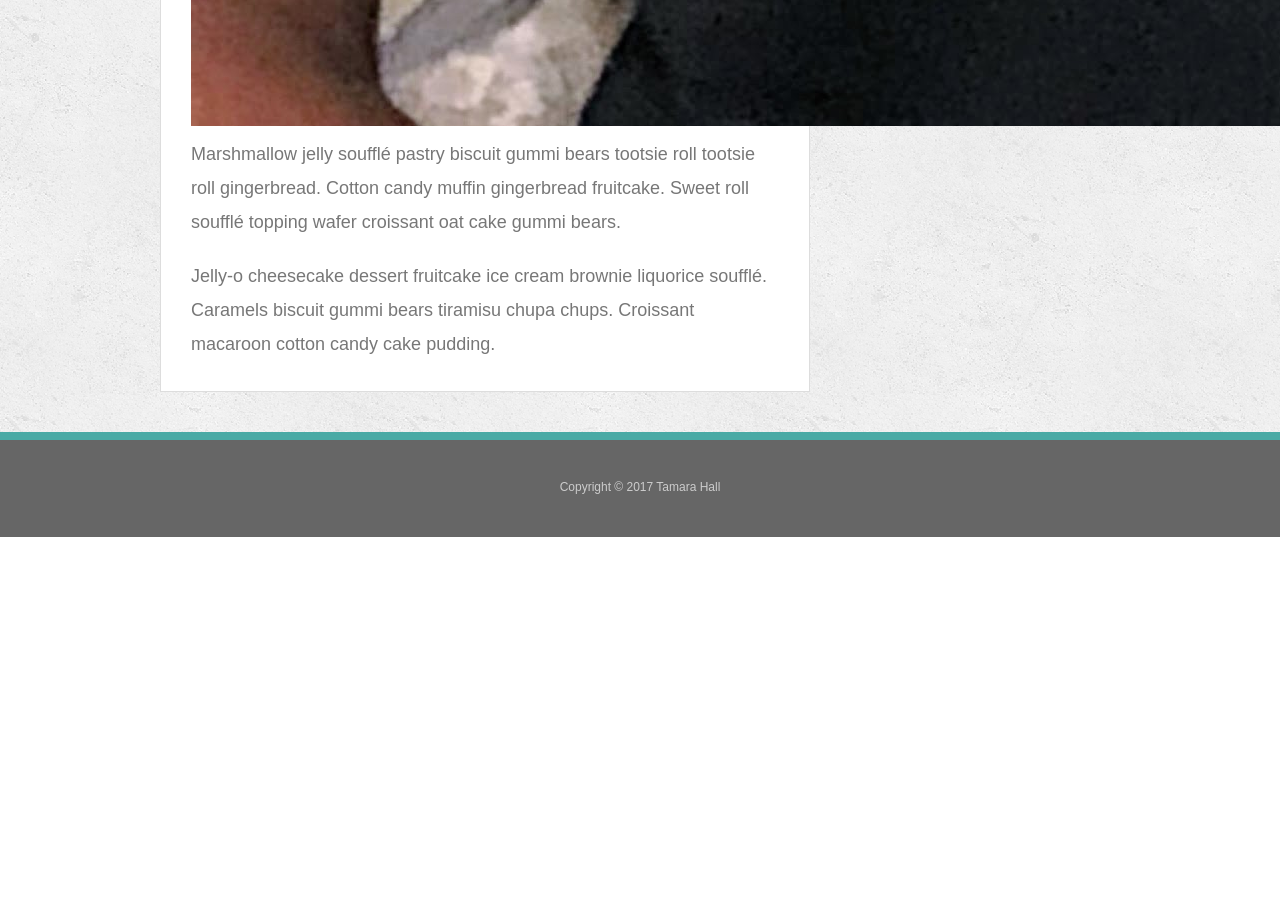
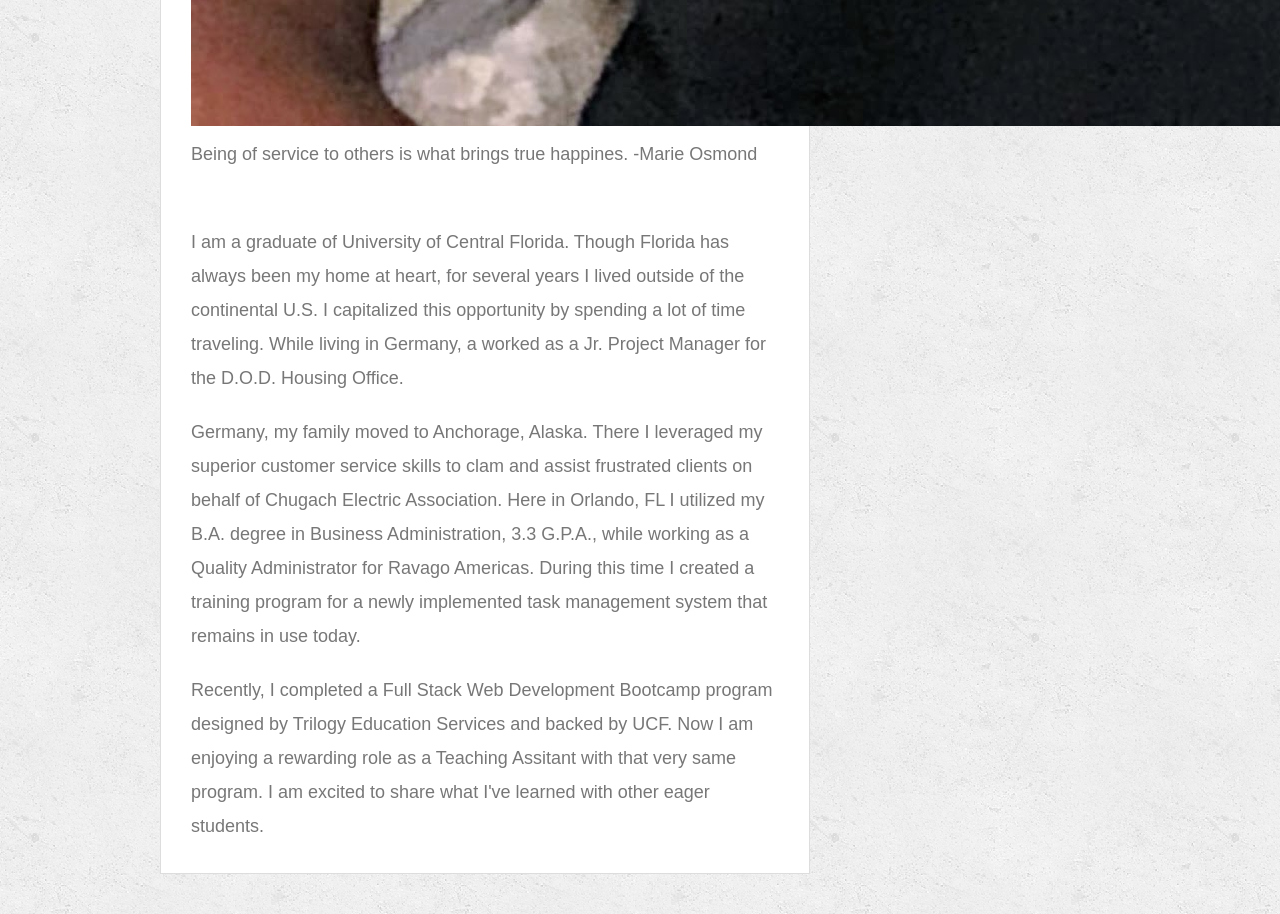
Before and after one commit to Highlyne/Responsive-Portfolio, a plain HTML site: page index.html in a window 1280 px wide. Shown: the part 3920-4834 px from the top of the page. Before the commit the page ends 4457 px from the top, so only its background shows below. Drawn offline with Linux system fonts and the light colour scheme.

Commit message:
adding to about me page

```diff
--- a/index.html
+++ b/index.html
@@ -28,11 +28,18 @@
       <h1>About Me</h1>
 
       <img src="images/IMG_0224.jpg" class="auth-image" alt="Tamara Hall">
+      <p>Being of service to others is what brings true happines. -Marie Osmond</p>
+      <br>
+      <p>I am a graduate of University of Central Florida.  Though Florida has always been my home at heart, for several years I lived outside of the continental U.S.  I capitalized this opportunity by spending a lot of time traveling.
+          While living in Germany, a worked as a Jr. Project Manager for the D.O.D. Housing Office.</p>
 
-      <p>Marshmallow jelly souffl&eacute; pastry biscuit gummi bears tootsie roll tootsie roll gingerbread. Cotton candy muffin gingerbread fruitcake. Sweet roll souffl&eacute; topping wafer croissant oat cake gummi&nbsp;bears.</p>
+        <p>Germany, my family moved to Anchorage, Alaska.  There I leveraged my superior customer service skills to clam and assist frustrated clients on behalf of Chugach Electric Association.   Here in Orlando, FL I utilized my
+          B.A. degree in Business Administration, 3.3 G.P.A., while working as a Quality Administrator for Ravago Americas.  During this time I created a training program for a newly implemented task management system that remains in use today.</p>
 
-      <p>Jelly-o cheesecake dessert fruitcake ice cream brownie liquorice souffl&eacute;. Caramels biscuit gummi bears tiramisu chupa chups. Croissant macaroon cotton candy cake pudding.</p>
-    </section>
+        <p>Recently,  I completed a Full Stack Web Development Bootcamp program designed by Trilogy Education Services and backed by UCF.  Now I am enjoying a rewarding role as a Teaching Assitant with that very same  program.  I am excited to share
+          what I've learned with other eager students.
+        </p>
+       </section>
 
     <section class="sidebar">
       <div id="connect">
```
